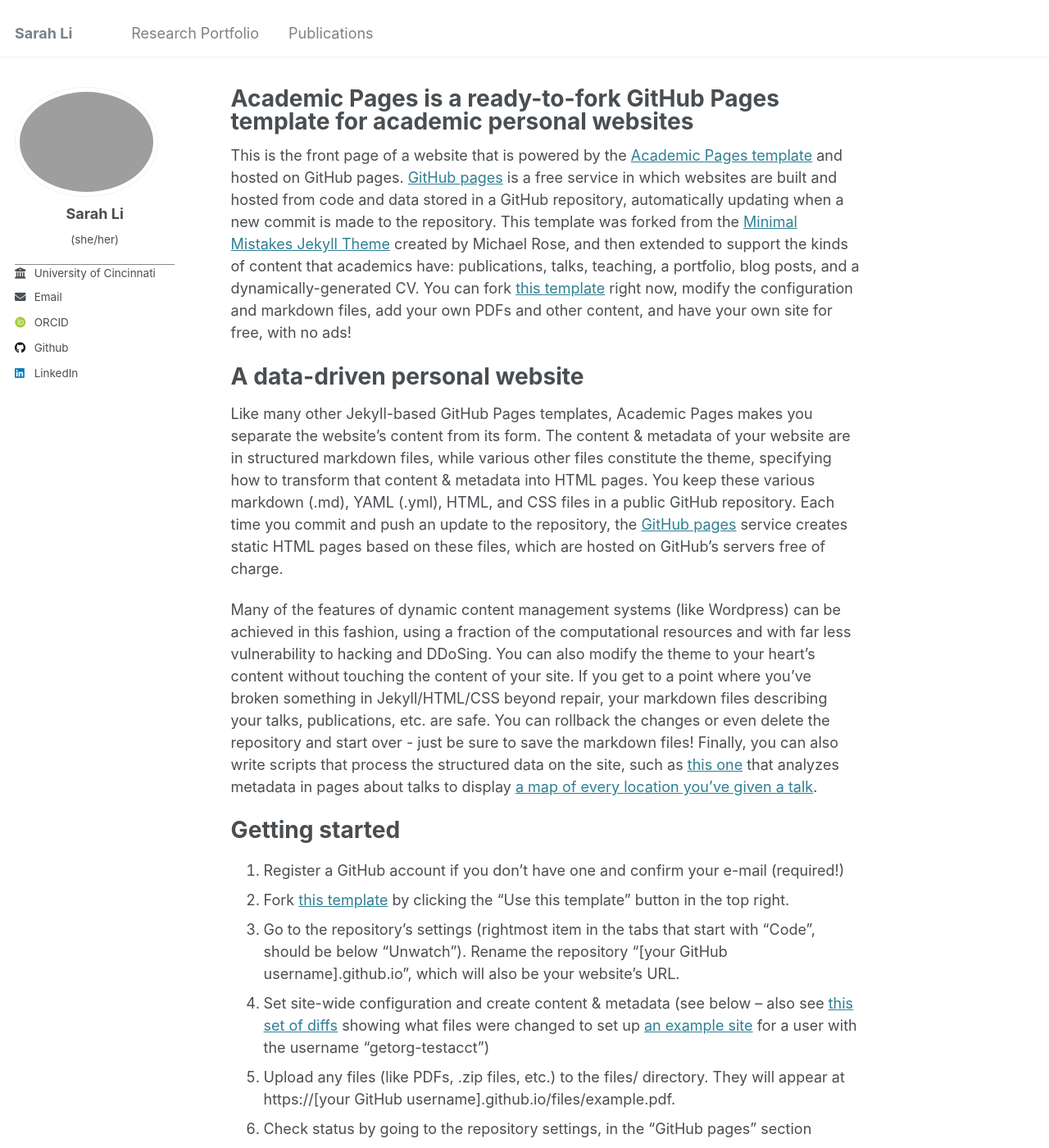
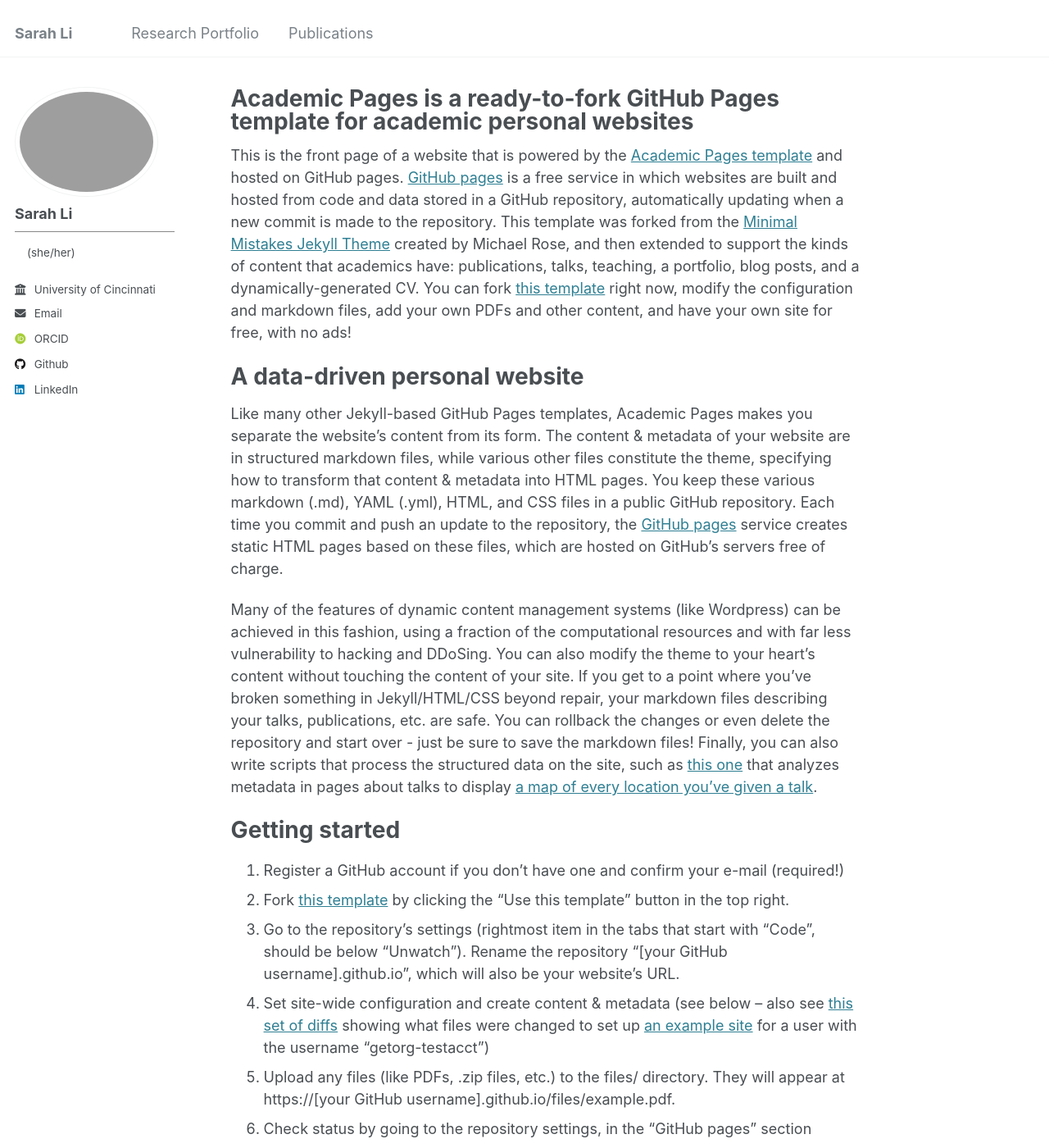
Before and after one commit to SarahRLi/sarahrli.github.io, a Jekyll site: the page built from _pages/about.md, in a window 1280 px wide and 1400 px high. Shown: the whole window at 82% size. Built offline with Jekyll 4.4.1, drawn with Linux system fonts in a browser that asks for light colours; some web fonts are replaced.

Commit message:
Update _sidebar.scss

```diff
--- a/_sass/_sidebar.scss
+++ b/_sass/_sidebar.scss
@@ -127,7 +127,6 @@
 .sidebar .author__name {
   font-family: $sans-serif;
   font-size: $type-size-5;
-  text-align: center;
 }
 
 .sidebar .author__desktop {
@@ -139,7 +138,8 @@
 
 .author__pronouns {
   margin: 0;
-  text-align: center;
+  padding: 15px;
+  border-top: 1px solid #888;
 
   @include breakpoint($large) {
     margin-top: 10px;
@@ -153,7 +153,7 @@
 
   @include breakpoint($large) {
     margin-top: 10px;
-    margin-bottom: 20px;
+    margin-bottom: 10px;
   }
 }
 
@@ -165,8 +165,6 @@
   z-index: 10;
   position: relative;
   cursor: pointer;
-  paddding-top: 15px;
-  border-top: 1px solid #888;
 
   li:last-child {
     a {
```
